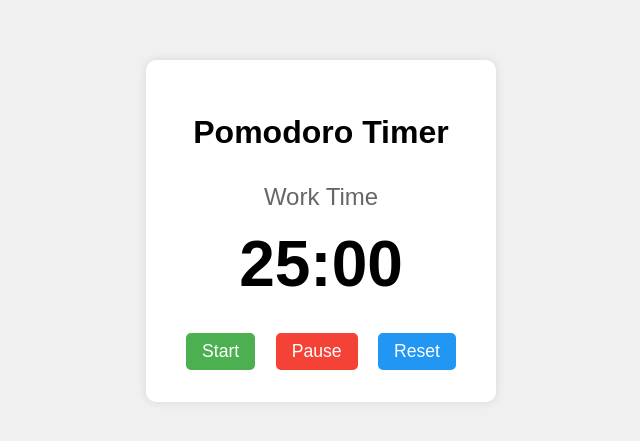
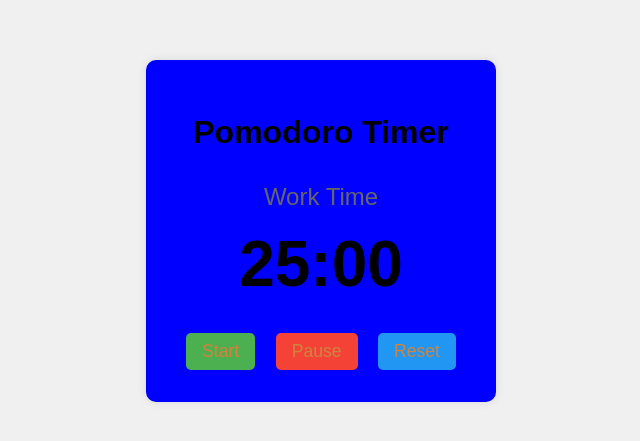
Before and after one commit to cameronha/pomodoro, a plain HTML site: page index.html in a window 1280 px wide. Shown: the part 169-610 px from the top of the page, without its empty margins (319-959 px from the left). Drawn offline with Linux system fonts and the light colour scheme.

Commit message:
changed colors to test

```diff
--- a/styles.css
+++ b/styles.css
@@ -10,7 +10,7 @@ body {
 
 .container {
     text-align: center;
-    background-color: white;
+    background-color: blue;
     padding: 2rem;
     border-radius: 10px;
     box-shadow: 0 0 10px rgba(0, 0, 0, 0.1);
@@ -37,7 +37,7 @@ body {
     padding: 0.5rem 1rem;
     cursor: pointer;
     background-color: #4CAF50;
-    color: white;
+    color: peru;
     border: none;
     border-radius: 5px;
     transition: background-color 0.3s;
```
Also changed, not shown: 1 other file.
